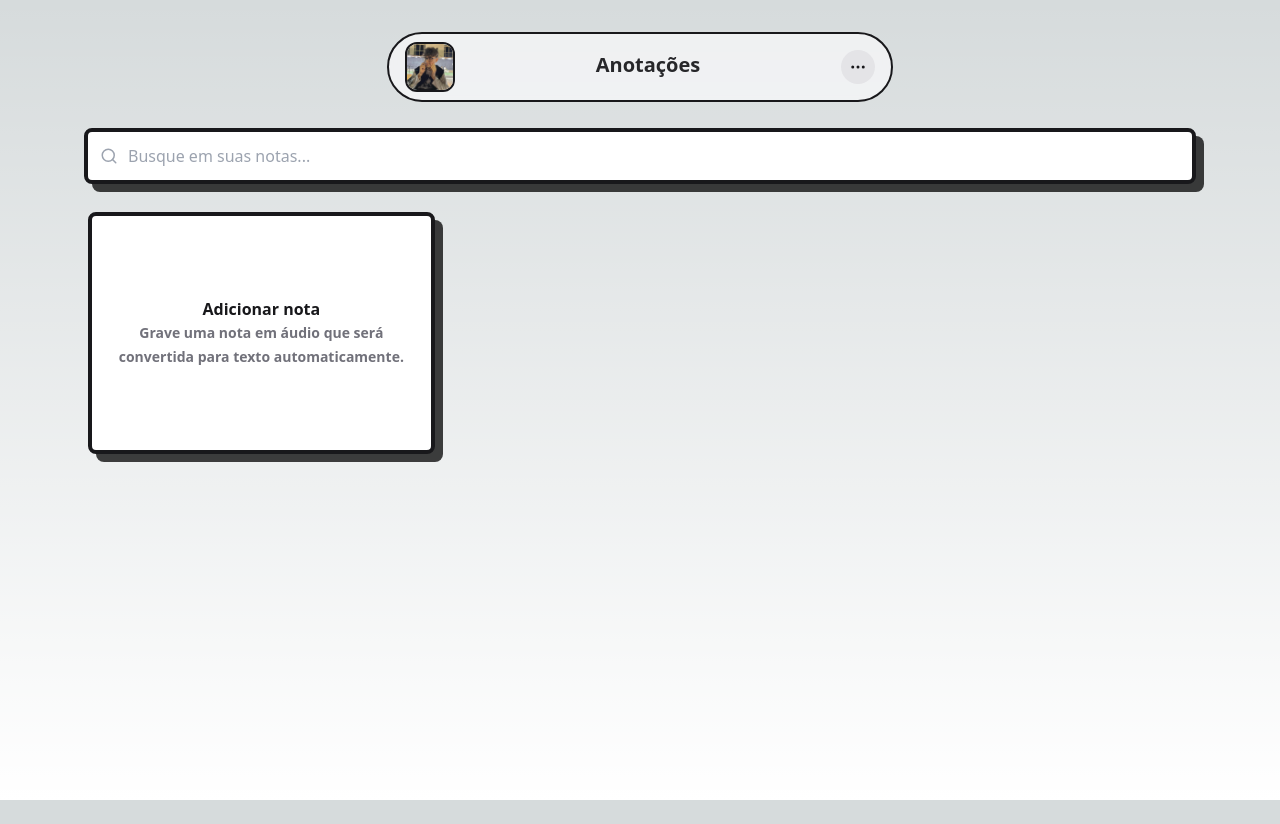
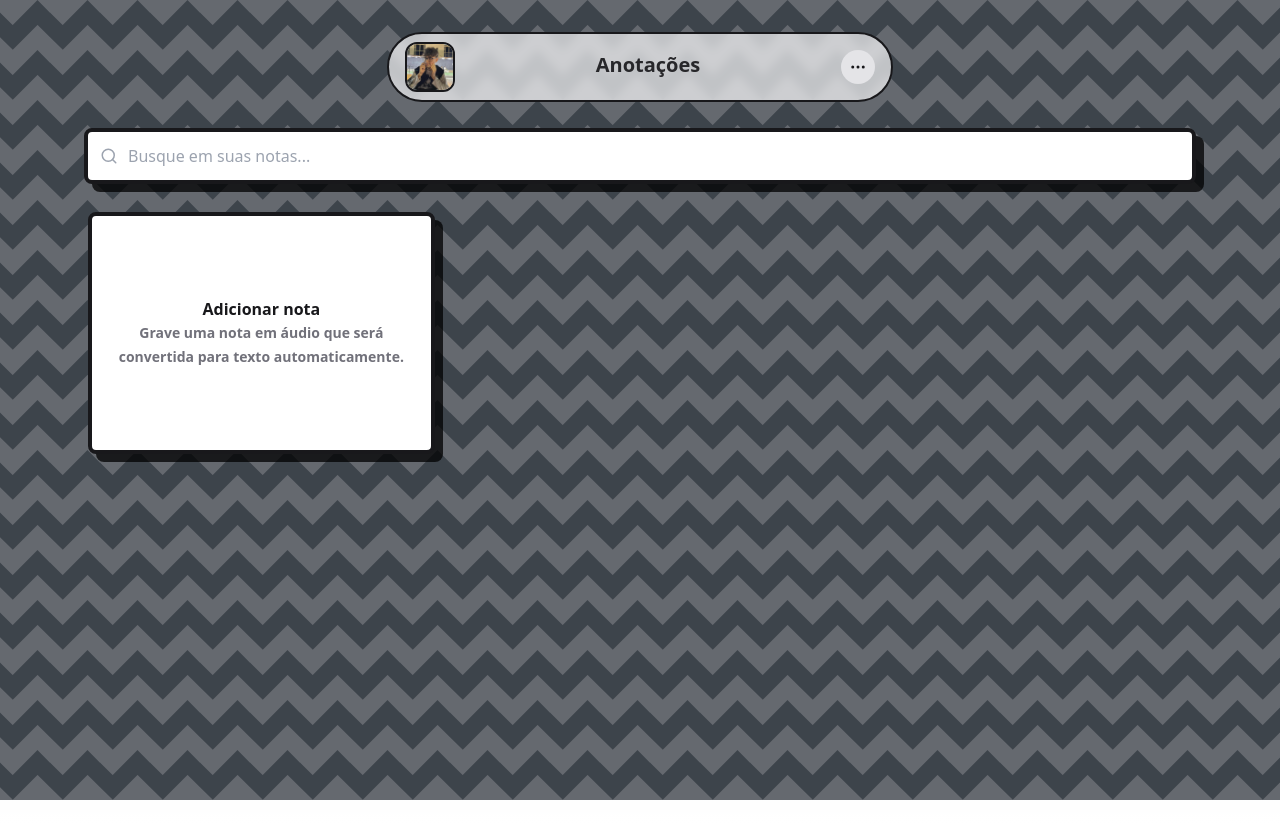
Before and after one commit to rodrigueslucas062/task-manager, a Next.js app: page /notepad in a window 1280 px wide. Before the commit the page ends 800 px from the top, so only its background shows below. Built offline with nearby package versions, Linux system fonts and the light colour scheme.

Commit message:
♻️ Refactor background and adjustments

```diff
--- a/src/components/Home.jsx
+++ b/src/components/Home.jsx
@@ -4,50 +4,11 @@ import SEO from "./SEO";
 import Tasks from "./Tasks";
 
 const Daily = () => {
-    const svgRef = useRef(null)
-
-    useEffect(() => {
-        const handleResize = () => {
-            const svg = svgRef.current
-            if (svg) {
-                const rect = svg.getBoundingClientRect()
-                const width = rect.width
-                const height = rect.height
-                svg.setAttribute("viewBox", `0 0 ${width} ${height}`)
-            }
-        }
-
-        handleResize()
-        window.addEventListener("resize", handleResize)
-        return () => window.removeEventListener("resize", handleResize)
-    }, [])
-
     return (
         <div className="min-h-screen min-w-screen relative">
             <SEO />
             <Tasks />
             <Footer />
-            <svg ref={svgRef} xmlns="http://www.w3.org/2000/svg" viewBox="0 0 1920 1080" preserveAspectRatio="xMinYMin slice" style={{ position: "absolute", width: "100%", height: "100%", top: 0, left: 0, zIndex: -1 }}>
-                <defs>
-                    <path id="selector-zigzag-path" d="M-5 5L5.1 15 15 5l10 10" stroke-linecap="square" stroke-width="7" stroke="#3d444b" fill="none" />
-                    <pattern id="selector-zigzag-bg" patternUnits="userSpaceOnUse" width="20" height="20" patternTransform="scale(2.5)">
-                        <g id="selector-zigzag-animated-group">
-                            <g>
-                                <use href="#selector-zigzag-path" />
-                                <animateTransform attributeName="transform" type="translate" keyTimes="0;1" repeatCount="indefinite" dur="1.5s" values="0 0; 0 20" />
-                            </g>
-                        </g>
-                        <g id="selector-zigzag-animated-group" transform="translate(0, -20)">
-                            <g>
-                                <use href="#selector-zigzag-path" />
-                                <animateTransform attributeName="transform" type="translate" keyTimes="0;1" repeatCount="indefinite" dur="1.5s" values="0 0; 0 20" />
-                            </g>
-                        </g>
-                    </pattern>
-                </defs>
-                <rect width="100%" height="100%" fill="#65696F" />
-                <rect width="100%" height="100%" transform="translate(0,0)" fill="url(#selector-zigzag-bg)" />
-            </svg>
         </div>
     )
 }
--- a/src/pages/_app.js
+++ b/src/pages/_app.js
@@ -1,13 +1,109 @@
 import Navbar from "@/components/Navbar";
 import "@/styles/globals.css";
+import { useEffect, useRef } from "react";
 import { Toaster } from "sonner";
 
 export default function App({ Component, pageProps }) {
+  const svgRef = useRef(null);
+
+  useEffect(() => {
+    const handleResize = () => {
+      const svg = svgRef.current;
+      if (svg) {
+        const rect = svg.getBoundingClientRect();
+        const width = rect.width;
+        const height = rect.height;
+        svg.setAttribute("viewBox", `0 0 ${width} ${height}`);
+      }
+    };
+
+    const handleScroll = () => {
+      handleResize();
+    };
+
+    handleResize();
+    window.addEventListener("resize", handleResize);
+    window.addEventListener("scroll", handleScroll);
+    return () => {
+      window.removeEventListener("resize", handleResize);
+      window.removeEventListener("scroll", handleScroll);
+    };
+  }, []);
+
   return (
     <>
       <Toaster />
       <Navbar />
       <Component {...pageProps} />
+      <svg
+        ref={svgRef}
+        xmlns="http://www.w3.org/2000/svg"
+        viewBox="0 0 1920 1080"
+        preserveAspectRatio="xMinYMin slice"
+        style={{
+          position: "fixed",
+          width: "100vw",
+          height: "100vh",
+          top: 0,
+          left: 0,
+          zIndex: -1,
+        }}
+      >
+        <defs>
+          <path
+            id="selector-zigzag-path"
+            d="M-5 5L5.1 15 15 5l10 10"
+            strokeLinecap="square"
+            strokeWidth="7"
+            stroke="#3d444b"
+            fill="none"
+          />
+          <pattern
+            id="selector-zigzag-bg"
+            patternUnits="userSpaceOnUse"
+            width="20"
+            height="20"
+            patternTransform="scale(2.5)"
+          >
+            <g id="selector-zigzag-animated-group">
+              <g>
+                <use href="#selector-zigzag-path" />
+                <animateTransform
+                  attributeName="transform"
+                  type="translate"
+                  keyTimes="0;1"
+                  repeatCount="indefinite"
+                  dur="1.5s"
+                  values="0 0; 0 20"
+                />
+              </g>
+            </g>
+            <g
+              id="selector-zigzag-animated-group"
+              transform="translate(0, -20)"
+            >
+              <g>
+                <use href="#selector-zigzag-path" />
+                <animateTransform
+                  attributeName="transform"
+                  type="translate"
+                  keyTimes="0;1"
+                  repeatCount="indefinite"
+                  dur="1.5s"
+                  values="0 0; 0 20"
+                />
+              </g>
+            </g>
+          </pattern>
+        </defs>
+        <rect width="100%" height="100%" fill="#65696F" />
+        <rect
+          width="100%"
+          height="100%"
+          transform="translate(0,0)"
+          fill="url(#selector-zigzag-bg)"
+        />
+      </svg>
     </>
   );
 }
--- a/src/pages/notepad.js
+++ b/src/pages/notepad.js
@@ -3,7 +3,9 @@ import NotepadCards from "@/components/NoteCards/Notepad";
 export default function NotePads() {
   return (
     <>
-      <NotepadCards />
+      <div className="pb-6">
+        <NotepadCards />
+      </div>
     </>
   );
 }
```
